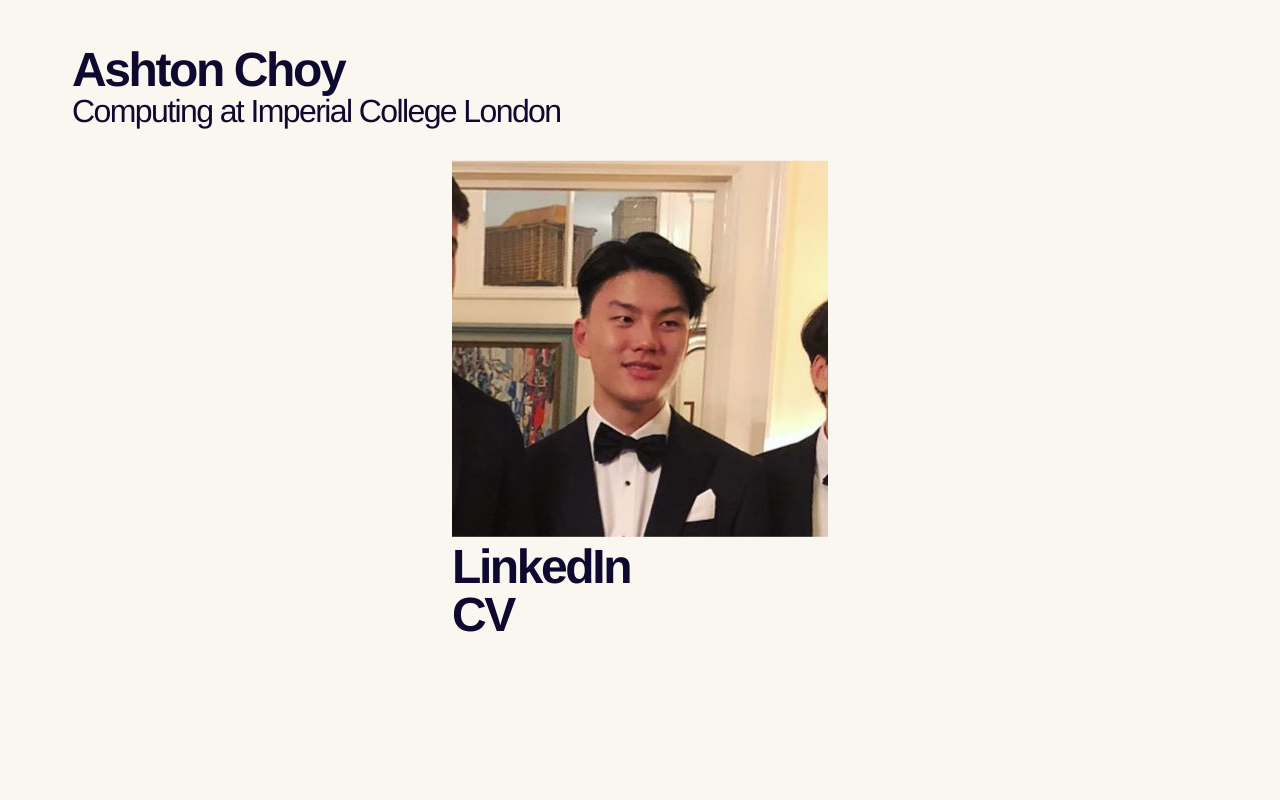
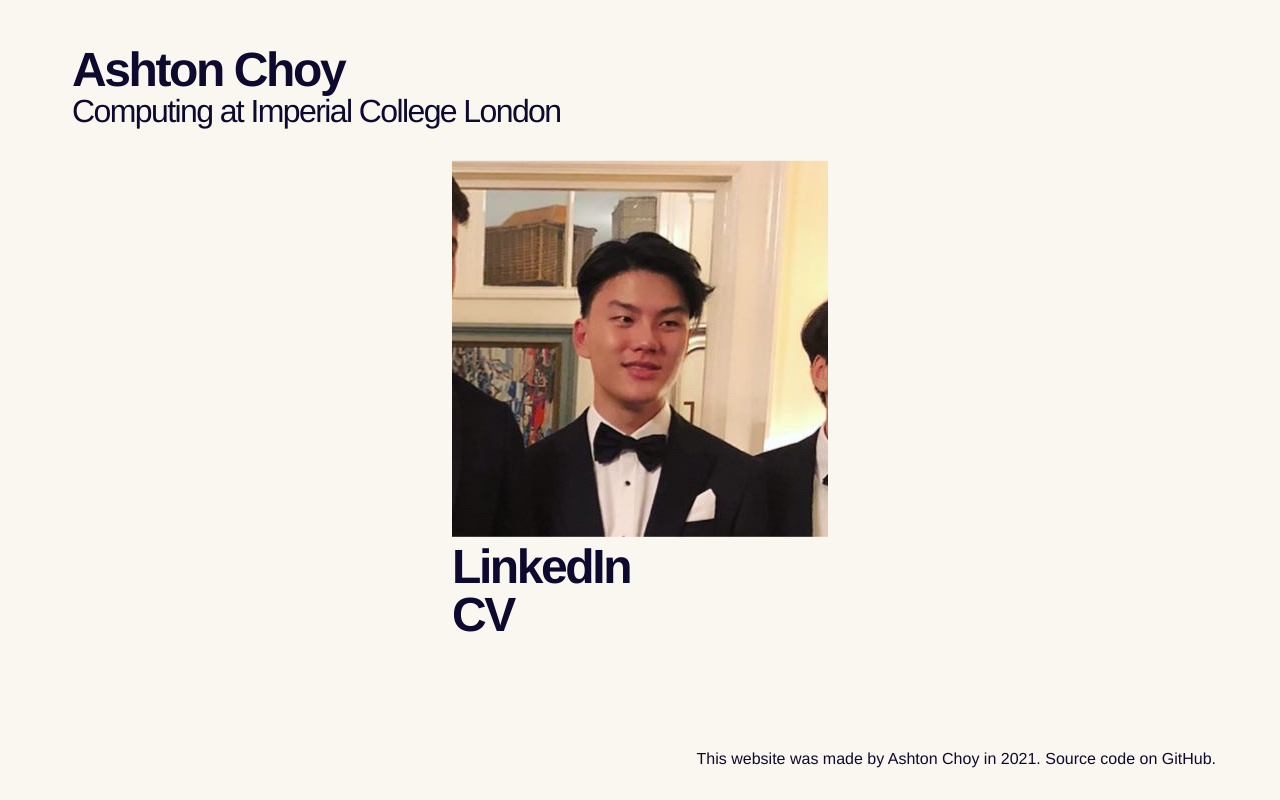
Before and after one commit to ashtcn/ashtcn.github.io, a plain HTML site: page index.html in a window 1280 px wide. Drawn offline with Linux system fonts and the light colour scheme.

Commit message:
Added footer.

```diff
--- a/index.css
+++ b/index.css
@@ -79,3 +79,10 @@ img {
   left: 50%;
   transform: translate(-50%, -50%);
 }
+
+footer {
+  text-align: end;
+  position: absolute;
+  bottom: 0%;
+  right: 5%;
+}
--- a/index.html
+++ b/index.html
@@ -11,12 +11,13 @@
       <h1>Ashton Choy</h1>
       <h2>Computing at Imperial College London</h2>
     </header>
-
     <div class="centered">
       <img src="assets/me.png" alt="An image of me (Ashton!)"/>
       <h1><a href="https://www.linkedin.com/in/ashtonchoy/">LinkedIn</a></h1>
       <h1><a href="assets/cv.pdf" target="_blank">CV</a></h1>
     </div>
-
+    <footer>
+      <p>This website was made by Ashton Choy in 2021. Source code on <a href="https://github.com/ashtcn/ashtcn.github.io">GitHub</a>.</p>
+    </footer>
   </body>
 </html>
```
